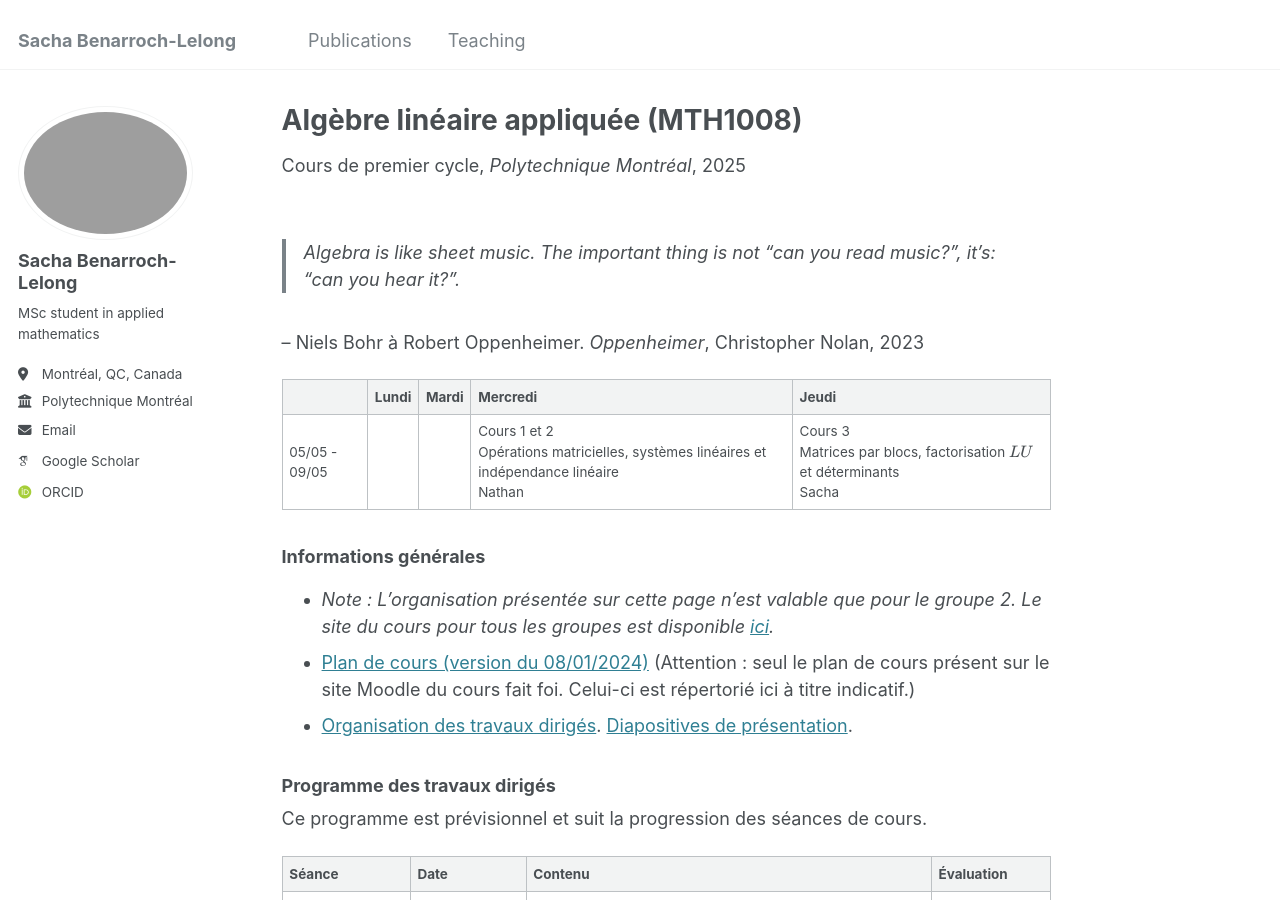
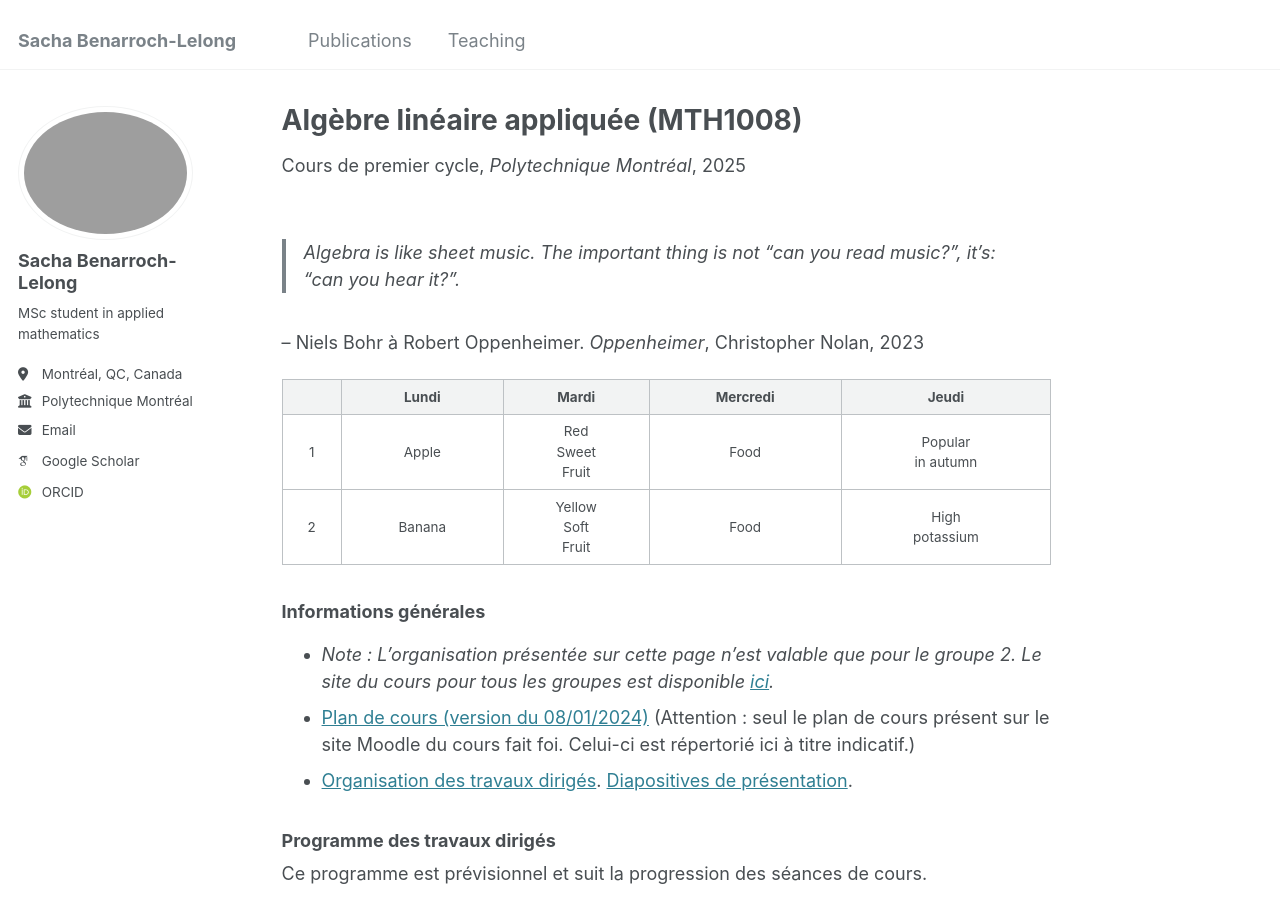
Before and after one commit to sblelong/sblelong.github.io, a Jekyll site: the page built from _teaching/mth1008.md, in a window 1280 px wide and 900 px high. Built offline with Jekyll 4.4.1, drawn with Linux system fonts in a browser that asks for light colours; some web fonts are replaced.

Commit message:
test html

```diff
--- a/_teaching/mth1008.md
+++ b/_teaching/mth1008.md
@@ -11,9 +11,34 @@ date: 2025-01-01
 
 -- Niels Bohr à Robert Oppenheimer. *Oppenheimer*, Christopher Nolan, 2023
 
-|               | Lundi | Mardi | Mercredi                                                                                           | Jeudi                                                                              |
-| ------------- | ----- | ----- | -------------------------------------------------------------------------------------------------- | ---------------------------------------------------------------------------------- |
-| 05/05 - 09/05 |       |       | Cours 1 et 2 <br> Opérations matricielles, systèmes linéaires et indépendance linéaire <br> Nathan | Cours 3 <br> Matrices par blocs, factorisation \\(LU\\) et déterminants <br> Sacha |
+<table style="width:100%; border-collapse: collapse;">
+  <thead>
+    <tr>
+      <th style="text-align: center;"></th>
+      <th style="text-align: center;">Lundi</th>
+      <th style="text-align: center;">Mardi</th>
+      <th style="text-align: center;">Mercredi</th>
+      <th style="text-align: center;">Jeudi</th>
+    </tr>
+  </thead>
+  <tbody>
+    <tr>
+      <td style="text-align: center;">1</td>
+      <td style="text-align: center;">Apple</td>
+      <td style="text-align: center;">Red<br>Sweet<br>Fruit</td>
+      <td style="text-align: center;">Food</td>
+      <td style="text-align: center;">Popular<br>in autumn</td>
+    </tr>
+    <tr>
+      <td style="text-align: center;">2</td>
+      <td style="text-align: center;">Banana</td>
+      <td style="text-align: center;">Yellow<br>Soft<br>Fruit</td>
+      <td style="text-align: center;">Food</td>
+      <td style="text-align: center;">High<br>potassium</td>
+    </tr>
+  </tbody>
+</table>
+
 
 ### Informations générales
 
```
